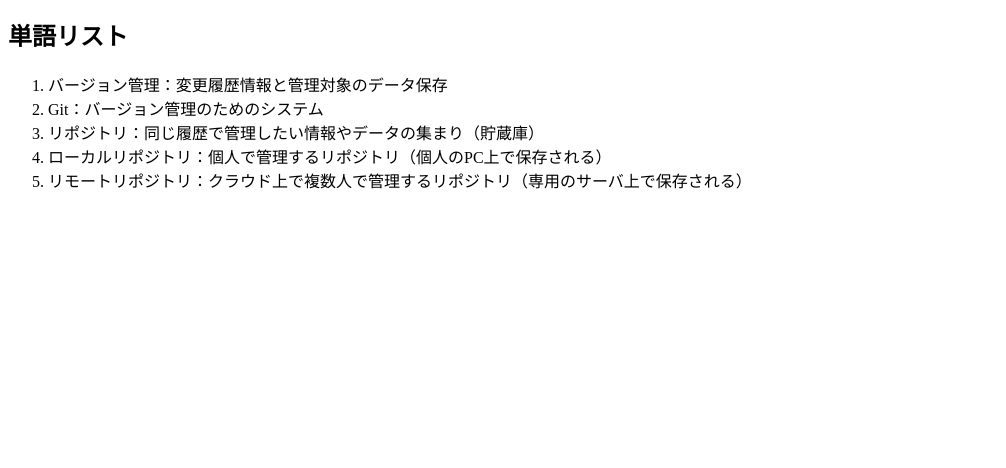
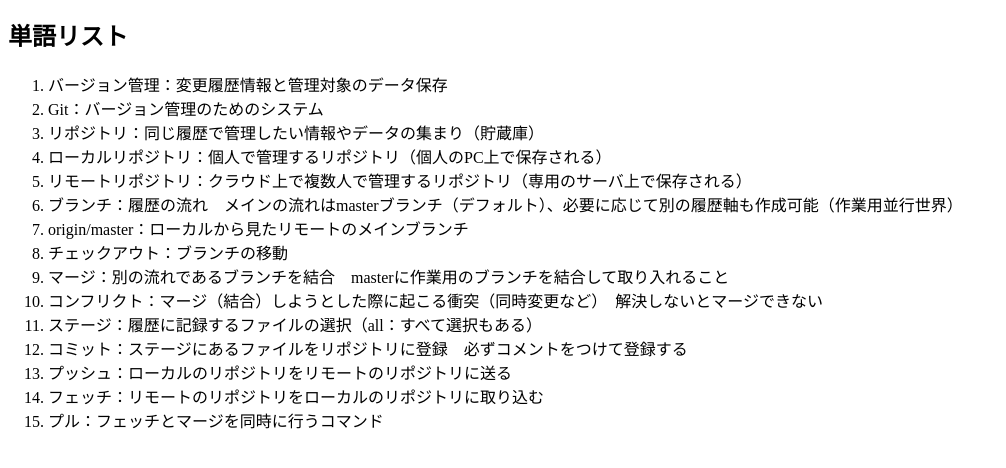
Before and after one commit to KT72/StudyingGitHub, a plain HTML site: page docs/subPages/wordList.html in a window 1280 px wide. Shown: the part 142-610 px from the top of the page, without its empty margins (0-1006 px from the left). Drawn offline with Linux system fonts and the light colour scheme; files that its build step writes are made by us from their sources.

Commit message:
単語とコマンドのリストを追加

```diff
--- a/docs/subPages/wordList.html
+++ b/docs/subPages/wordList.html
@@ -18,6 +18,16 @@
             <li>リポジトリ：同じ履歴で管理したい情報やデータの集まり（貯蔵庫）</li>
             <li>ローカルリポジトリ：個人で管理するリポジトリ（個人のPC上で保存される）</li>
             <li>リモートリポジトリ：クラウド上で複数人で管理するリポジトリ（専用のサーバ上で保存される）</li>
+            <li>ブランチ：履歴の流れ　メインの流れはmasterブランチ（デフォルト）、必要に応じて別の履歴軸も作成可能（作業用並行世界）</li>
+            <li>origin/master：ローカルから見たリモートのメインブランチ</li>
+            <li>チェックアウト：ブランチの移動</li>
+            <li>マージ：別の流れであるブランチを結合　masterに作業用のブランチを結合して取り入れること</li>
+            <li>コンフリクト：マージ（結合）しようとした際に起こる衝突（同時変更など）　解決しないとマージできない</li>
+            <li>ステージ：履歴に記録するファイルの選択（all：すべて選択もある）</li>
+            <li>コミット：ステージにあるファイルをリポジトリに登録　必ずコメントをつけて登録する</li>
+            <li>プッシュ：ローカルのリポジトリをリモートのリポジトリに送る</li>
+            <li>フェッチ：リモートのリポジトリをローカルのリポジトリに取り込む</li>
+            <li>プル：フェッチとマージを同時に行うコマンド</li>
         </ol>
     </body>
 
```
Also changed, not shown: docs/subPages/commandList.html (+3 -0 lines).
